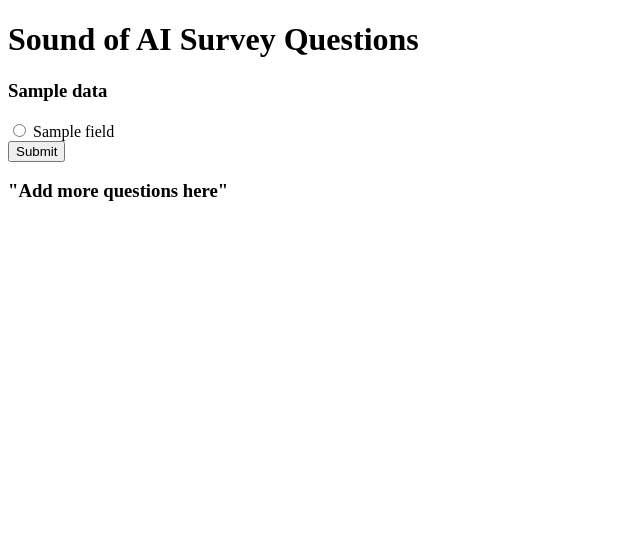
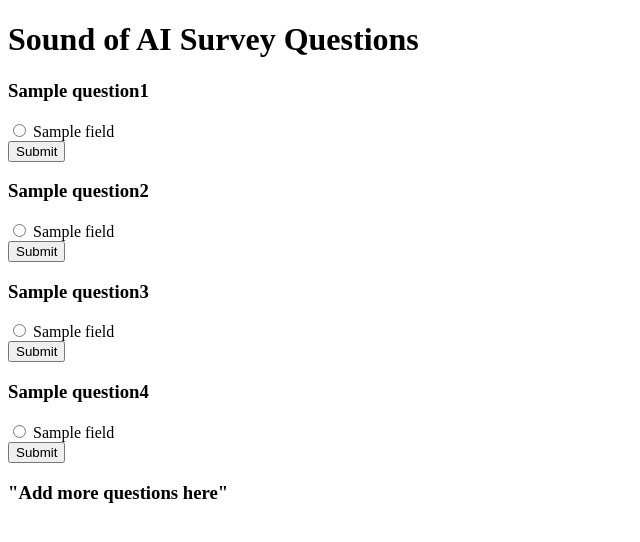
Before and after one commit to TheSoundOfAIOSR/rg_evaluation, a Flask app: template templates/survey.html in a window 1280 px wide. Shown: the top 542 px of the page, without its empty margins (0-640 px from the left). Run offline with Flask 2, Linux system fonts and the light colour scheme; the template is opened without the code that fills it: most values are stand-ins (such as "Sample title", 1, 10 or a date in 2020).

Commit message:
Added questions and updated main data structure

```diff
--- a/main.py
+++ b/main.py
@@ -11,7 +11,8 @@ import os
 
 app = Flask(__name__)
 survey_data = SurveyData()
-filename = 'data.txt'	# This can be removed later
+filename = 'data.txt'  # This can be removed later
+
 
 @app.route('/')
 def root():
@@ -19,7 +20,8 @@ def root():
     Run app
     :return:
     """
-    return render_template("survey.html", data = survey_data.data)
+    return render_template("survey.html", data=survey_data)
+
 
 @app.route('/responsedata')
 def surveyresponse():
@@ -30,28 +32,31 @@ def surveyresponse():
     RspType = -1
     rating = request.args.get('field')
 
-    if rating: # equivalent of is None
-    	out = open(filename, 'a')
-    	out.write(rating + '\n')
-    	out.close()
+    if rating:  # equivalent of is None
+        out = open(filename, 'a')
+        out.write(rating + '\n')
+        out.close()
 
-    	RspType = 1  # set it for radio button if at least one radio button is present in the questionnaire
-    	# Write ResponseInt <-- rating
+        RspType = 1  # set it for radio button if at least one radio button is present in the questionnaire
+        # Write ResponseInt <-- rating
 
     response = request.args.get('first_name')
     if response:
-    	if RspType == -1:
-    	    RspType = 2	  # set it for text input. As of now, this field and Responder filed are one and the same.
-    	    # Write ResponseText <-- response
-    	    # Write Responder <-- response
-    	    # Write ResponseType <-- RspType
+        if RspType == -1:
+            # set it for text input. As of now, this field and Responder filed are one and the same.
+            RspType = 2
+            # Write ResponseText <-- response
+            # Write Responder <-- response
+            # Write ResponseType <-- RspType
 
     CurrDate = datetime.now()
     # Write ResponseDate <-- CurrDate
     CurrDate = CurrDate.strftime("%Y-%m-%d")
-    DBInterface.writeToDB(RespUser='dummyUser', RespType=1, RespInt=int(rating), RespText=response, RespDate=CurrDate)
+    DBInterface.writeToDB(RespUser='dummyUser', RespType=1, RespInt=int(
+        rating), RespText=response, RespDate=CurrDate)
 
     return render_template('thankyou.html', data=survey_data.data, msg='data written to DB')
+
 
 @app.route('/results')
 def show_results():
@@ -63,12 +68,13 @@ def show_results():
     for f in survey_data.data['fields']:
         responses[f] = 0
 
-    f  = open(filename, 'r')
+    f = open(filename, 'r')
     for line in f:
         response = line.rstrip("\n")
         responses[response] += 1
 
     return render_template('results.html', data=survey_data.data, votes=responses)
 
+
 if __name__ == "__main__":
-    app.run()
+    app.run(debug=True)
--- a/templates/survey.html
+++ b/templates/survey.html
@@ -6,13 +6,41 @@
 
 <body>
 <h1>Sound of AI Survey Questions</h1>
-<h3>{{ data.question }}</h3>
+
+<h3>{{ data.question1.question }}</h3>
 <form action="/responsedata">
-    {% for e in data.fields %}
+    {% for e in data.question1.fields %}
         <input type="radio" name="field" value="{{ e }}"> {{ e }}<br>
     {% endfor %}
     <input type="submit" value="Submit" />
 </form>
+
+
+<h3>{{ data.question2.question }}</h3>
+<form action="/responsedata">
+    {% for e in data.question2.fields %}
+        <input type="radio" name="field" value="{{ e }}"> {{ e }}<br>
+    {% endfor %}
+    <input type="submit" value="Submit" />
+</form>
+
+<h3>{{ data.question3.question }}</h3>
+<form action="/responsedata">
+    {% for e in data.question3.fields %}
+        <input type="radio" name="field" value="{{ e }}"> {{ e }}<br>
+    {% endfor %}
+    <input type="submit" value="Submit" />
+</form>
+
+
+<h3>{{ data.question4.question }}</h3>
+<form action="/responsedata">
+    {% for e in data.question4.fields %}
+        <input type="radio" name="field" value="{{ e }}"> {{ e }}<br>
+    {% endfor %}
+    <input type="submit" value="Submit" />
+</form>
+
 <h3>"Add more questions here"</h3>
 </body>
 
```
Also changed, not shown: surveydata.py (+14 -2 lines).
